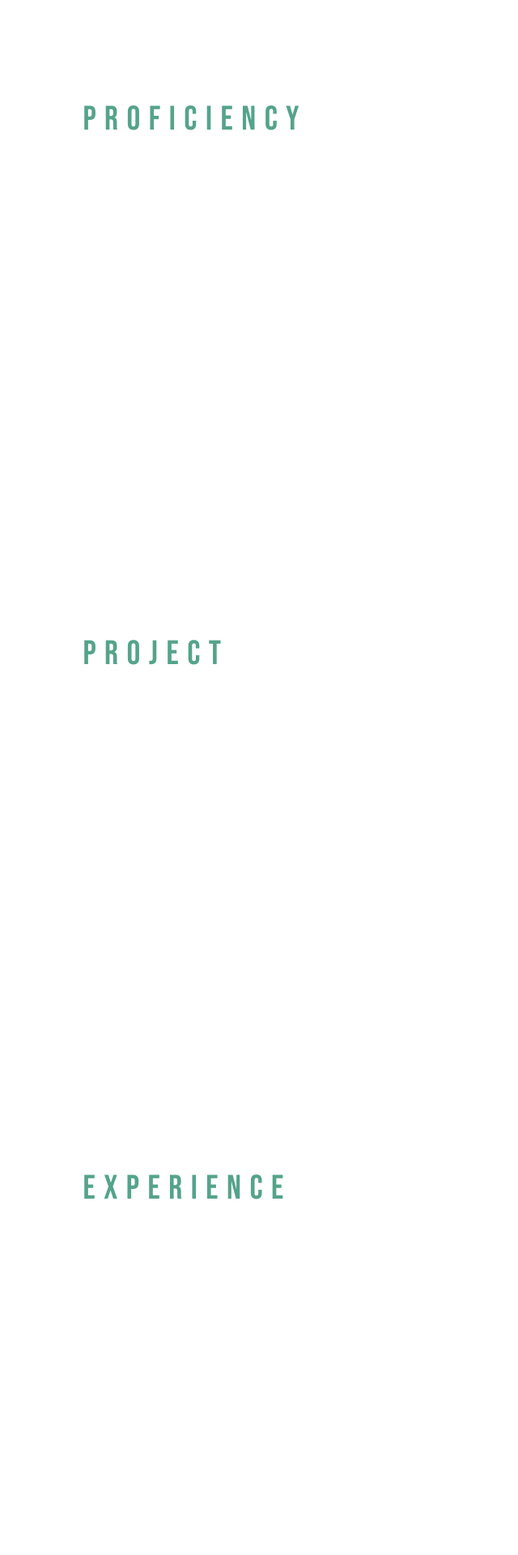
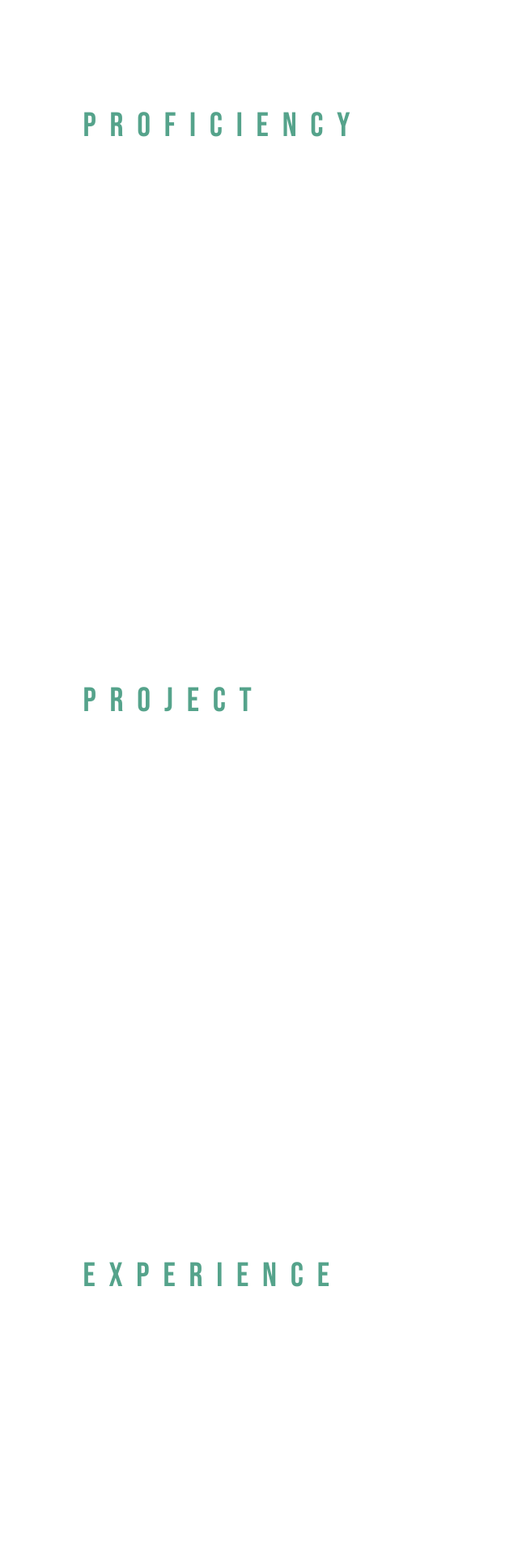
Before and after one commit to kang123077/PortFolio, a Next.js app: page / in a window 1280 px wide. Shown: the part 660-2580 px from the top of the page at 81% size, without its empty margins (0-640 px from the left). Built offline with nearby package versions, Linux system fonts and the light colour scheme; a web font is replaced by a local one.

Commit message:
[추가] MainSectionContent
#5
+ useCallBack in Scroll Func

```diff
--- a/component/HeaderContent.tsx
+++ b/component/HeaderContent.tsx
@@ -2,7 +2,7 @@ import { useRouter } from "next/router";
 import styled from "styled-components";
 import { useRecoilState } from "recoil";
 import RefsAtom from "../recolis/RefsAtom";
-import { useState, useEffect } from "react";
+import { useState, useEffect, useCallback } from "react";
 
 const throttle = function (callback, waitTime) {
   let timerId = null;
@@ -37,18 +37,18 @@ const Header = () => {
     return () => window.removeEventListener("scroll", throttleScroll);
   }, [pageY]);
 
-  const scrollProfile = () => {
+  const scrollProfile = useCallback(() => {
     refState.profileref.current.scrollIntoView({ behavior: "smooth" });
-  };
-  const scrollProficiency = () => {
+  }, []);
+  const scrollProficiency = useCallback(() => {
     refState.proficiencyref.current.scrollIntoView({ behavior: "smooth" });
-  };
-  const scrollexperience = () => {
+  }, []);
+  const scrollexperience = useCallback(() => {
     refState.experienceref.current.scrollIntoView({ behavior: "smooth" });
-  };
-  const scrollProject = () => {
+  }, []);
+  const scrollProject = useCallback (() => {
     refState.projectref.current.scrollIntoView({ behavior: "smooth" });
-  };
+  }, []);
 
   return (
     <HeaderWrapper className={hide && "hide"}>
--- /dev/null
+++ b/component/MainSectionContent.tsx
@@ -0,0 +1,77 @@
+import styled from "styled-components";
+import MJphoto from "../public/image/MJphoto.png";
+import Image from "next/image";
+
+const MainSectionContent = (props) => {
+  switch (props.title) {
+    case "Profile":
+      return (
+        <MainSectionWrapper>
+          <ProfileThumbWrapper>
+            <Image src={MJphoto} width={200} height={150} z-index={1} />
+            {props.title}
+          </ProfileThumbWrapper>
+        </MainSectionWrapper>
+      );
+    case "Proficiency":
+      return (
+        <MainSectionWrapper>
+          <ProfileThumbWrapper>
+            {props.title}
+          </ProfileThumbWrapper>
+        </MainSectionWrapper>
+      );
+    case "Project":
+      return (
+        <MainSectionWrapper>
+          <ProfileThumbWrapper>
+            {props.title}
+          </ProfileThumbWrapper>
+        </MainSectionWrapper>
+      );
+    case "Experience":
+      return (
+        <MainSectionWrapper>
+          <ProfileThumbWrapper>
+            {props.title}
+          </ProfileThumbWrapper>
+        </MainSectionWrapper>
+      );
+    default:
+      return (
+        <MainSectionWrapper>
+          <TitleWrapper>{props.title}</TitleWrapper>
+        </MainSectionWrapper>
+      );
+  }
+};
+
+export default MainSectionContent;
+
+const MainSectionWrapper = styled.div`
+  display: flex;
+  flex-direction: row;
+  align-items: flex-start;
+  margin: 80px 0px 30px 6vw;
+  height: 600px;
+  width: 90vw;
+`;
+
+const ProfileThumbWrapper = styled.div`
+  display: flex;
+  flex-direction: column;
+  align-items: flex-start;
+  font-family: "Bebas Neue", cursive;
+  font-size: 42px;
+  color: #55a38b;
+  letter-spacing: 0.4em;
+`;
+
+const TitleWrapper = styled.p`
+  font-family: "Bebas Neue", cursive;
+  font-style: normal;
+  font-weight: 400;
+  font-size: 42px;
+  letter-spacing: 0.25em;
+  color: #55a38b;
+`;
--- a/pages/index.tsx
+++ b/pages/index.tsx
@@ -6,6 +6,7 @@ import ProficiencyContent from "../component/ProficiencyContent";
 import ProjectContent from "../component/ProjectContent";
 import ExperienceContent from "../component/ExperienceContent";
 import RefsAtom from "../recolis/RefsAtom";
+import MainSectionContent from "../component/MainSectionContent";
 
 const Index = () => {
   const [refState, setRefState] = useRecoilState(RefsAtom);
@@ -17,26 +18,26 @@ const Index = () => {
 
   useEffect(() => {
     setRefState({
-        profileref: profileRef,
-        experienceref: experienceRef,
-        proficiencyref: proficiencyRef,
-        projectref: projectRef,
-    })
-  }, [profileRef, proficiencyRef, projectRef, experienceRef])
+      profileref: profileRef,
+      experienceref: experienceRef,
+      proficiencyref: proficiencyRef,
+      projectref: projectRef,
+    });
+  }, [profileRef, proficiencyRef, projectRef, experienceRef]);
 
   return (
     <MainWrapper>
       <section ref={profileRef}>
-        <ProfileContent />
+        <MainSectionContent title="Profile" />
       </section>
       <section ref={proficiencyRef}>
-        <ProficiencyContent />
+        <MainSectionContent title="Proficiency" />
       </section>
       <section ref={projectRef}>
-        <ProjectContent />
+        <MainSectionContent title="Project" />
       </section>
       <section ref={experienceRef}>
-        <ExperienceContent />
+        <MainSectionContent title="Experience" />
       </section>
     </MainWrapper>
   );
```
